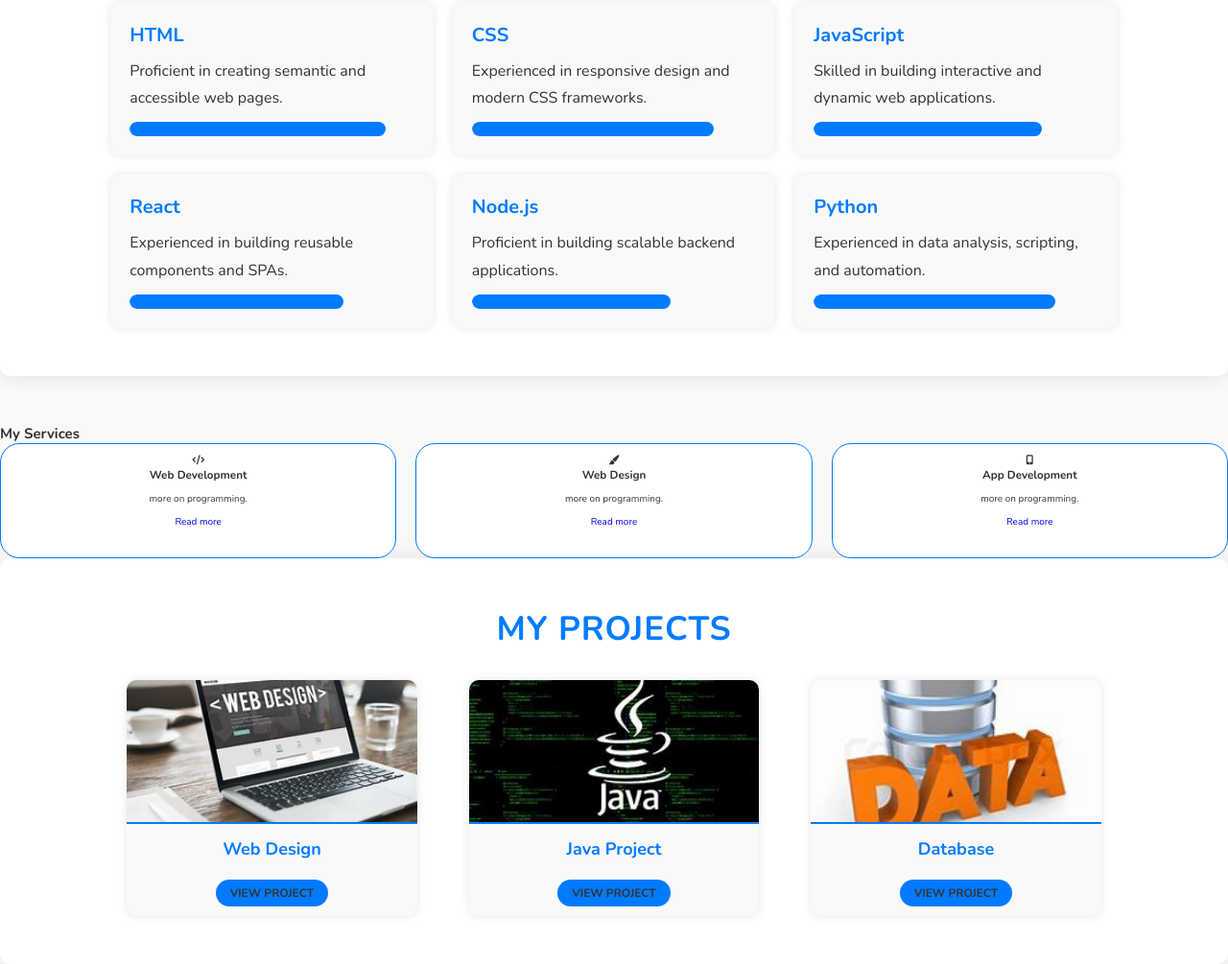
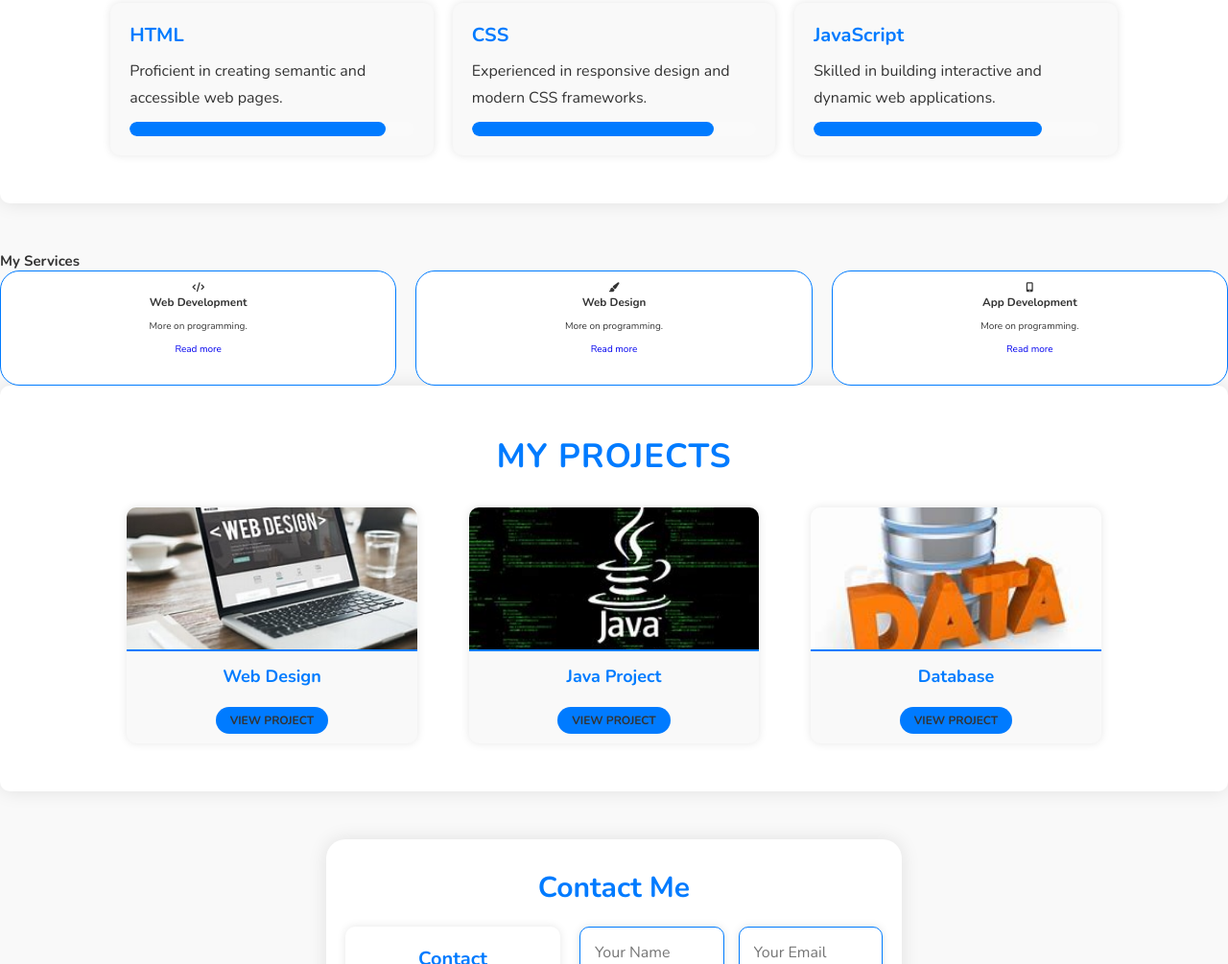
Before and after one commit to Yobra28/my_portfolio-_website, a plain HTML site: page index.html in a window 1280 px wide. Shown: the part 1400-2405 px from the top of the page at 96% size. Drawn offline with nearby package versions, Linux system fonts and the light colour scheme.

Commit message:
updated code

```diff
--- a/index.html
+++ b/index.html
@@ -12,8 +12,11 @@
 <body>
     <!-- HEADER SECTION -->
     <header class="header">
+        <!-- Logo -->
         <a href="#" class="logo">My Portfolio</a>
-        <i class="fa-solid fa-bars" id="menu-icon"></i> <!-- Menu icon -->
+        <!-- Menu Icon for Mobile -->
+        <i class="fa-solid fa-bars" id="menu-icon"></i>
+        <!-- Navigation Links -->
         <nav class="navbar">
             <a href="#about" class="active">About</a>
             <a href="#education">Education</a>
@@ -25,52 +28,54 @@
         </nav>
     </header>
 
-    <!-- about SECTION -->
+    <!-- ABOUT SECTION -->
     <section class="about" id="about">
         <div class="about-img">
+            <!-- About Image -->
             <img src="112338.jpg" alt="Home Image">
         </div>
         <div class="home-content">
+            <!-- About Content -->
             <h3>Hi, Myself</h3>
             <h1>Brian</h1>
             <p>
                 I am a passionate web developer with expertise in creating modern, responsive, and user-friendly websites.
                 I specialize in front-end and back-end development, ensuring seamless user experiences.
             </p>
+            <!-- Contact Button -->
             <a href="#contact" class="btn">Contact Me</a>
         </div>
     </section>
-
-
 
     <!-- EDUCATION SECTION -->
     <section class="education" id="education">
         <h2 class="heading">Education & <span>Background</span></h2>
         <div class="education-container">
+            <!-- Undergraduate Education -->
             <div class="education-item">
                 <h3>Undergraduate</h3>
                 <p><i class="fa-solid fa-school"></i> Chuka University, 2026</p>
                 <p><i class="fa-solid fa-laptop-code"></i> Computer Science</p>
             </div>
+            <!-- High School Education -->
             <div class="education-item">
                 <h3>High School</h3>
                 <p><i class="fa-solid fa-school"></i> Nairobi High School, 2022</p>
                 <p><i class="fa-solid fa-graduation-cap"></i> KCSE Certification</p>
             </div>
-                    <!-- Add more education items if needed -->
         </div>
+        <!-- Download CV Button -->
         <a href="c:\Users\user\OneDrive\Desktop\my_Details\CV.docx" class="btn" download="CV.docx">Download CV</a>
     </section>
 
-
-    <!--INTEREST SECTION-->
+    <!-- INTERESTS SECTION -->
     <section class="interests" id="interests">
         <h2 class="h2">Professional Interests</h2>
         <div class="interests-container">
-            <!-- Left: Image -->
-            <!-- Right: Paragraph -->
             <div class="interests-content">
-                <p>   <img class="img" src="112338.jpg" alt="Home Image">
+                <!-- Interests Content -->
+                <p>
+                    <img class="img" src="112338.jpg" alt="Home Image">
                     "I'm deeply passionate about technology's power to drive innovation and solve real-world challenges.
                     Machine learning excites me with its ability to extract insights from data and automate intelligent decisions,
                     particularly in NLP and computer vision. Cloud computing fascinates me for its scalability and efficiency,
@@ -80,6 +85,7 @@
                     future challenges in sustainability, security, and connectivity—all with the goal of building a smarter, more
                     equitable digital world."
                 </p>
+                <!-- Interest Tags -->
                 <div class="interest-tags">
                     <span>Machine Learning</span>
                     <span>Web Accessibility</span>
@@ -95,6 +101,7 @@
     <section class="skills" id="skills">
         <h2 class="heading">My <span>Skills</span></h2>
         <div class="skills-container">
+            <!-- Skill Items -->
             <div class="skill-box">
                 <h3>HTML</h3>
                 <p>Proficient in creating semantic and accessible web pages.</p>
@@ -116,27 +123,7 @@
                     <span style="width: 80%;"></span>
                 </div>
             </div>
-                <div class="skill-box">
-                    <h3>React</h3>
-                    <p>Experienced in building reusable components and SPAs.</p>
-                    <div class="progress-bar">
-                        <span style="width: 75%;"></span>
-                    </div>
-                </div>
-                <div class="skill-box">
-                    <h3>Node.js</h3>
-                    <p>Proficient in building scalable backend applications.</p>
-                    <div class="progress-bar">
-                        <span style="width: 70%;"></span>
-                    </div>
-                </div>
-                <div class="skill-box">
-                    <h3>Python</h3>
-                    <p>Experienced in data analysis, scripting, and automation.</p>
-                    <div class="progress-bar">
-                        <span style="width: 85%;"></span>
-                    </div>
-                </div>
+            <!-- Add more skills as needed -->
         </div>
     </section>
 
@@ -144,30 +131,33 @@
     <section class="services" id="services">
         <h2 class="heading">My <span>Services</span></h2>
         <div class="service-container">
+            <!-- Service Items -->
             <div class="service-box">
                 <i class="fa-solid fa-code"></i>
                 <h3>Web Development</h3>
-                    <p>more on programming.</p>
+                <p>More on programming.</p>
                 <a href="#" class="btn">Read more</a>
             </div>
             <div class="service-box">
                 <i class="fa-solid fa-paintbrush"></i>
                 <h3>Web Design</h3>
-                    <p>more on programming.</p>
+                <p>More on programming.</p>
                 <a href="#" class="btn">Read more</a>
             </div>
             <div class="service-box">
                 <i class="fa-solid fa-mobile-screen-button"></i>
                 <h3>App Development</h3>
-                    <p>more on programming.</p>
+                <p>More on programming.</p>
                 <a href="#" class="btn">Read more</a>
             </div>
         </div>
     </section>
+
     <!-- PROJECT SECTION -->
     <section class="project" id="project">
         <h2 class="heading">My <span>Projects</span></h2>
         <div class="project-container">
+            <!-- Project Items -->
             <div class="project-box">
                 <img src="OIP.jpeg" alt="Web Design">
                 <h3>Web Design</h3>
@@ -185,6 +175,7 @@
             </div>
         </div>
     </section>
+
     <!-- CONTACT SECTION -->
     <section class="contact" id="contact">
         <h2 class="heading">Contact <span>Me</span></h2>
@@ -192,7 +183,7 @@
             <!-- Left: Contact Details -->
             <div class="contact-details">
                 <h3>Contact Information</h3>
-                    <p><i class="fa-solid fa-envelope"></i> Email: <a href="mailto:kimutaibrian922@gmaail.com">brian@example.com</a></p>
+                <p><i class="fa-solid fa-envelope"></i> Email: <a href="mailto:brian@example.com">brian@example.com</a></p>
                 <p><i class="fa-solid fa-phone"></i> Phone: <a href="tel:+254758639632">+1234567890</a></p>
                 <p><i class="fa-solid fa-location-dot"></i> Location: Nairobi, Kenya</p>
                 <div class="social-links">
@@ -224,6 +215,8 @@
             </div>
         </div>
     </section>
+
+    <!-- FOOTER -->
     <footer class="footer">
         <div class="footer-content">
             <p>Copyright &copy; 2024 By @BrianwebDesign | All Rights Reserved </p>
@@ -231,7 +224,6 @@
         <div class="footer-icon">
             <a href="#"><i class="fa-solid fa-angle-up"></i></a>
         </div>
-
     </footer>
 </body>
 </html>
```
Lines whose indentation alone changed are shown as unchanged.
